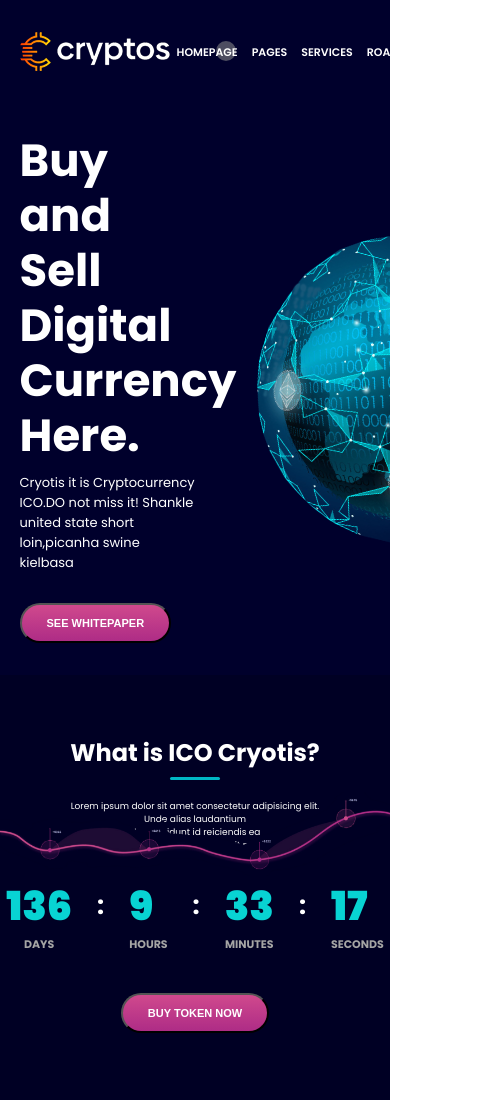
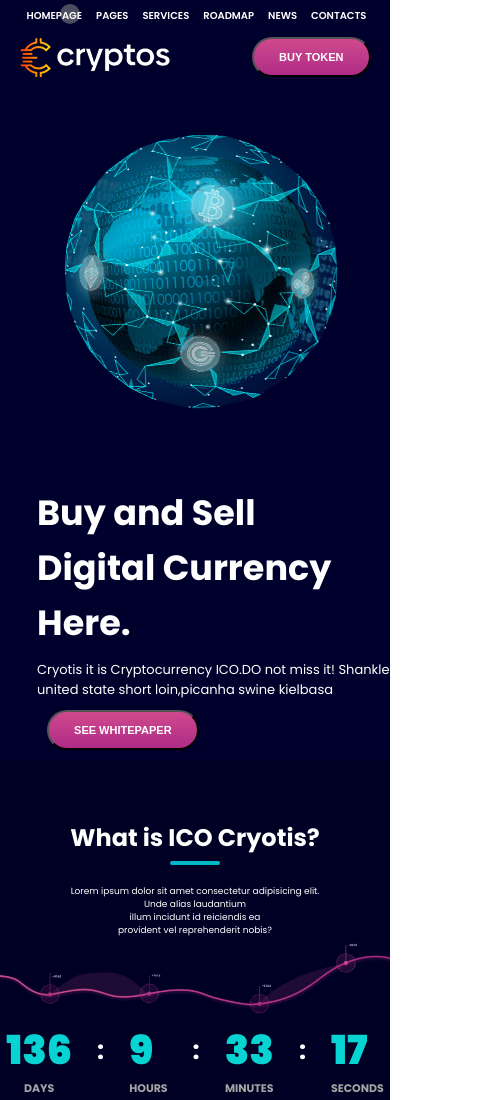
Before and after one commit to francoasevey/Cryptocurrency-Website, a plain HTML site: page index.html in a window 390 px wide. Shown: the top 1100 px of the page, 495 px wide, since content can reach past the window. Drawn offline with nearby package versions, Linux system fonts and the light colour scheme.

Commit message:
@media screen 755 469

```diff
--- a/media.css
+++ b/media.css
@@ -74,3 +74,74 @@
         width: 45%;
     }
 }
+@media screen and (max-width: 755px) {
+    header{
+        height: 90vh;
+    }
+    header nav ul{
+        position: absolute;
+        top: -2px;
+    }
+    header nav ul li a{
+        font-size: 10px;
+    }
+    header section{
+        flex-direction: column-reverse;
+    }
+    header section .content, .img_data{
+        width: 90%;
+        display: flex;
+        align-items: center;
+        justify-content: center;
+    }
+    header section .content{
+        flex-direction: column;
+    }
+    header section .content p{
+        width: 380px;
+    }
+    header section .content button{
+        margin: 10px;
+    }
+    aside img{
+        margin-top: 0px;
+    }
+    .app{
+        flex-direction: column;
+    }
+    .app .app_img_bx,
+    .app_content_bx{
+        width: 65%;
+    }
+    .man{
+        flex-direction: column;
+    }
+    .man .man_img,
+    .man_content{
+        width: 75%;
+    }
+}
+@media screen and (max-width: 469px) {
+    header section .img_data img{
+        width: 370px;
+    }
+    header section .content{
+        align-items: flex-start;
+    }
+    header section .content h1{
+        font-size: 35px;
+        line-height: 55px;
+    }
+    .app .app_img_bx,
+    .app_content_bx{
+        width: 80%;
+    }
+    .rocket .rocket_content,
+    .rocket_img{
+        width: 80%;
+    }
+    .man .man_img,
+    .man_content{
+        width: 80%;
+    }
+}
```
